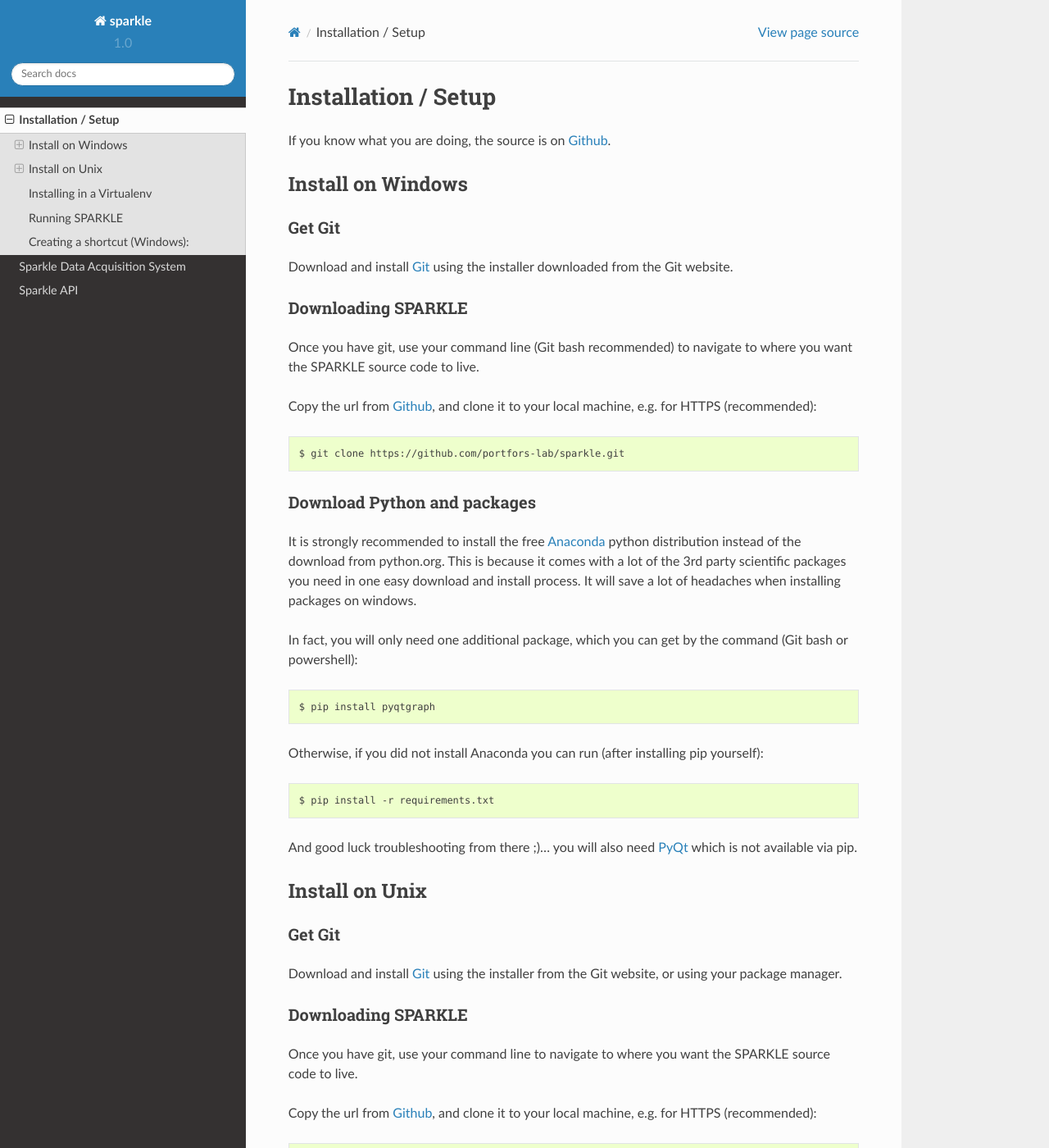
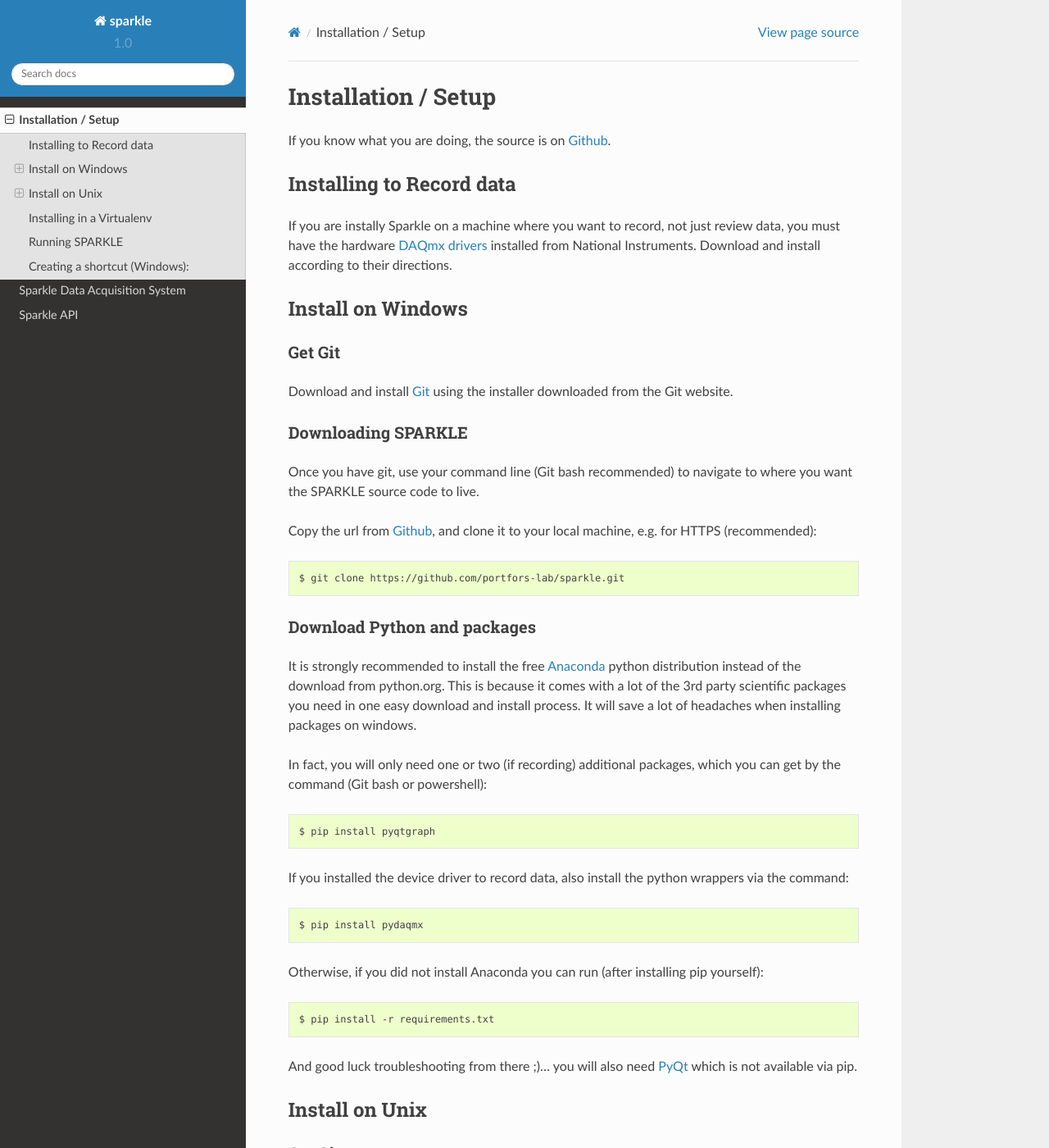
Before and after one commit to portfors-lab/sparkle, a Sphinx documentation site: the page built from doc/setup.rst, in a window 1280 px wide and 1400 px high. Shown: the whole window at 82% size. Built offline with Sphinx 7.4.7 and the Read the Docs theme 2.0.0, drawn with Linux system fonts in a browser that asks for light colours; pages that are not in the unit, such as notebooks, are missing from menus.

Commit message:
updated install info to include recording drivers

```diff
--- a/doc/setup.rst
+++ b/doc/setup.rst
@@ -4,6 +4,11 @@
 If you know what you are doing, the source is on Github_.
 
 
+Installing to Record data
+--------------------------
+If you are instally Sparkle on a machine where you want to record, not just review data, you must have the hardware `DAQmx drivers`_ installed from National Instruments. Download and install according to their directions.
+
+.. _DAQmx drivers: http://search.ni.com/nisearch/app/main/p/bot/no/ap/tech/lang/en/pg/1/sn/catnav:du,n8:3478.41,ssnav:sup/
 
 Install on Windows
 --------------------
@@ -26,9 +31,13 @@
 
 It is strongly recommended to install the free Anaconda_ python distribution instead of the download from python.org. This is because it comes with a lot of the 3rd party scientific packages you need in one easy download and install process. It will save a lot of headaches when installing packages on windows.
 
-In fact, you will only need one additional package, which you can get by the command (Git bash or powershell)::
+In fact, you will only need one or two (if recording) additional packages, which you can get by the command (Git bash or powershell)::
 
     $ pip install pyqtgraph
+
+If you installed the device driver to record data, also install the python wrappers via the command::
+
+    $ pip install pydaqmx
 
 Otherwise, if you did not install Anaconda you can run (after installing pip yourself)::
 
```
Also changed, not shown: README.md (+1 -3 lines).
